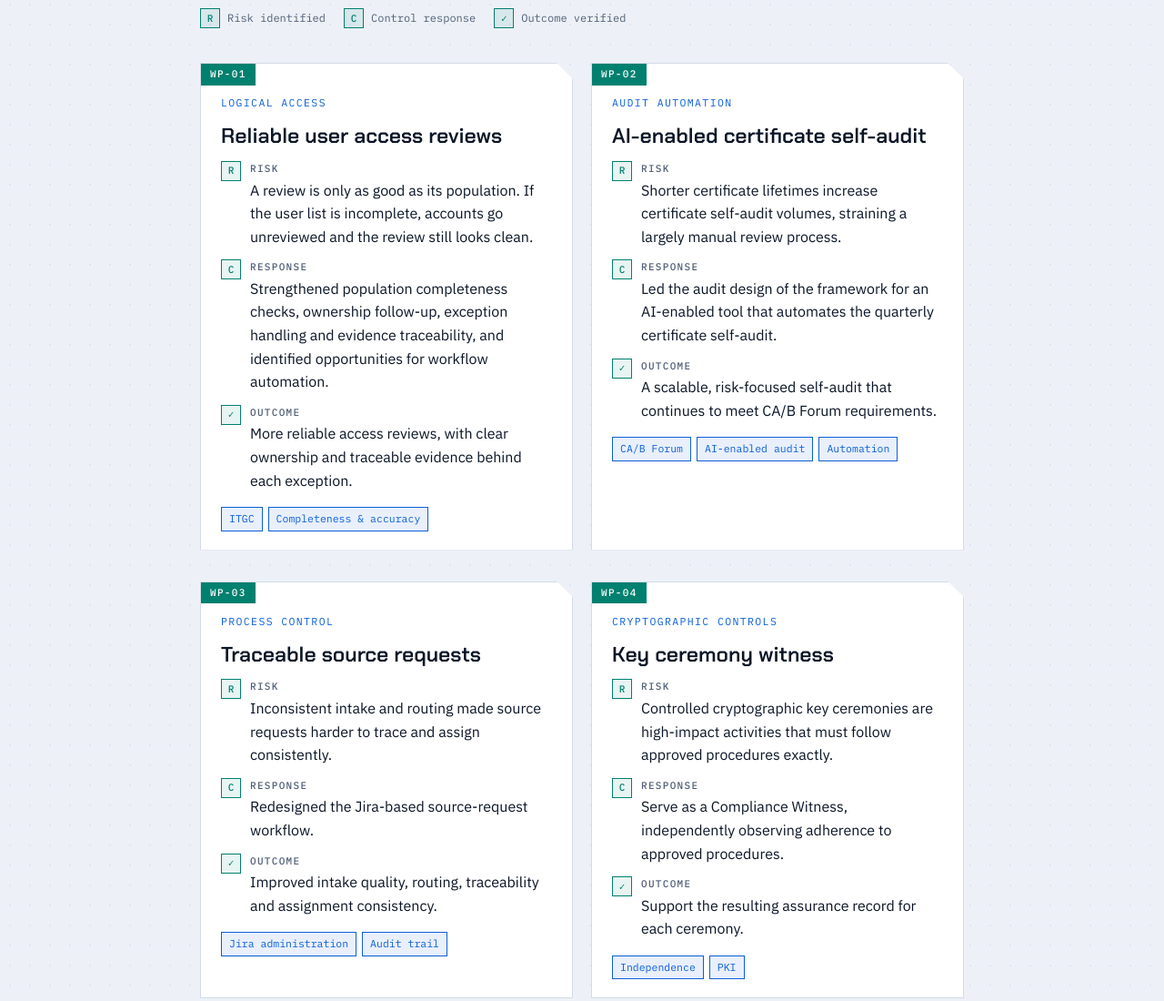
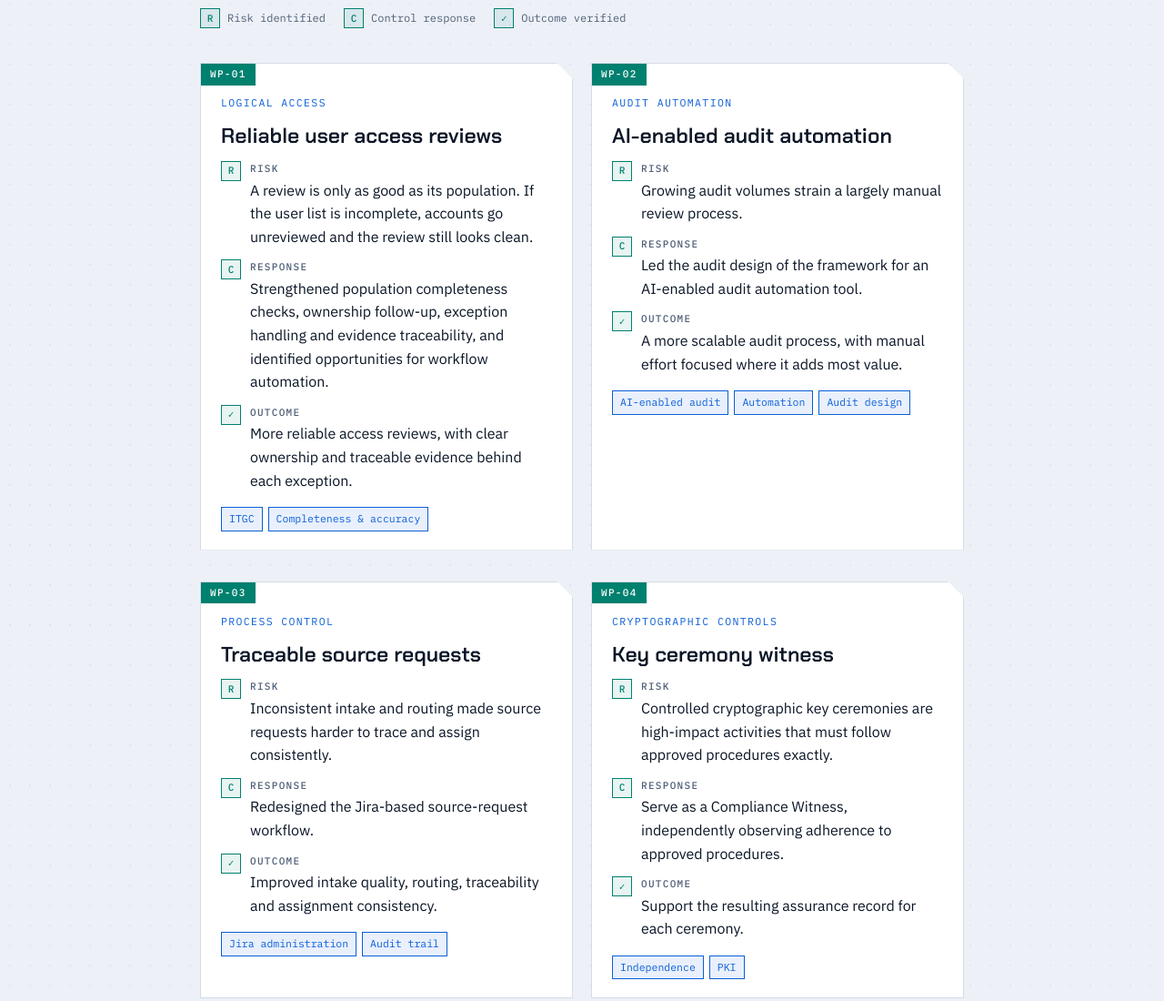
Before and after one commit to buysellenore/buysellenore, a plain HTML site: page index.html in a window 1280 px wide. Shown: the part 1040-2140 px from the top of the page at 91% size. Drawn offline with Linux system fonts and the light colour scheme.

Commit message:
Add files via upload

```diff
--- a/index.html
+++ b/index.html
@@ -257,13 +257,13 @@ footer{font-family:var(--mono);font-size:12px;color:var(--muted);text-align:cent
       <article class="case">
         <span class="tab">WP-02</span>
         <p class="area">Audit automation</p>
-        <h3>AI-enabled certificate self-audit</h3>
+        <h3>AI-enabled audit automation</h3>
         <ul class="steps">
-          <li><i class="tm">R</i><div><b>Risk</b><span>Shorter certificate lifetimes increase certificate self-audit volumes, straining a largely manual review process.</span></div></li>
-          <li><i class="tm">C</i><div><b>Response</b><span>Led the audit design of the framework for an AI-enabled tool that automates the quarterly certificate self-audit.</span></div></li>
-          <li><i class="tm">✓</i><div><b>Outcome</b><span>A scalable, risk-focused self-audit that continues to meet CA/B Forum requirements.</span></div></li>
+          <li><i class="tm">R</i><div><b>Risk</b><span>Growing audit volumes strain a largely manual review process.</span></div></li>
+          <li><i class="tm">C</i><div><b>Response</b><span>Led the audit design of the framework for an AI-enabled audit automation tool.</span></div></li>
+          <li><i class="tm">✓</i><div><b>Outcome</b><span>A more scalable audit process, with manual effort focused where it adds most value.</span></div></li>
         </ul>
-        <div class="tags"><span class="tag">CA/B Forum</span><span class="tag">AI-enabled audit</span><span class="tag">Automation</span></div>
+        <div class="tags"><span class="tag">AI-enabled audit</span><span class="tag">Automation</span><span class="tag">Audit design</span></div>
       </article>
 
       <article class="case">
@@ -344,7 +344,7 @@ footer{font-family:var(--mono);font-size:12px;color:var(--muted);text-align:cent
             <li>Lead a team of three analysts running certificate self-audits, source reviews and user access reviews.</li>
             <li>Coordinate evidence, walkthroughs, sampling and remediation tracking across concurrent audits.</li>
             <li>Present audit evidence and control documentation directly to external auditors and enterprise customers.</li>
-            <li>Led the audit design of the framework for an AI-enabled tool that automates the quarterly certificate self-audit.</li>
+            <li>Led the audit design of the framework for an AI-enabled audit automation tool.</li>
             <li>Built automation flows in Power Automate, Power BI dashboards and AI-assisted (Claude) monitoring dashboards.</li>
             <li>Report compliance risk and improvement priorities to leadership.</li>
           </ul>
```
